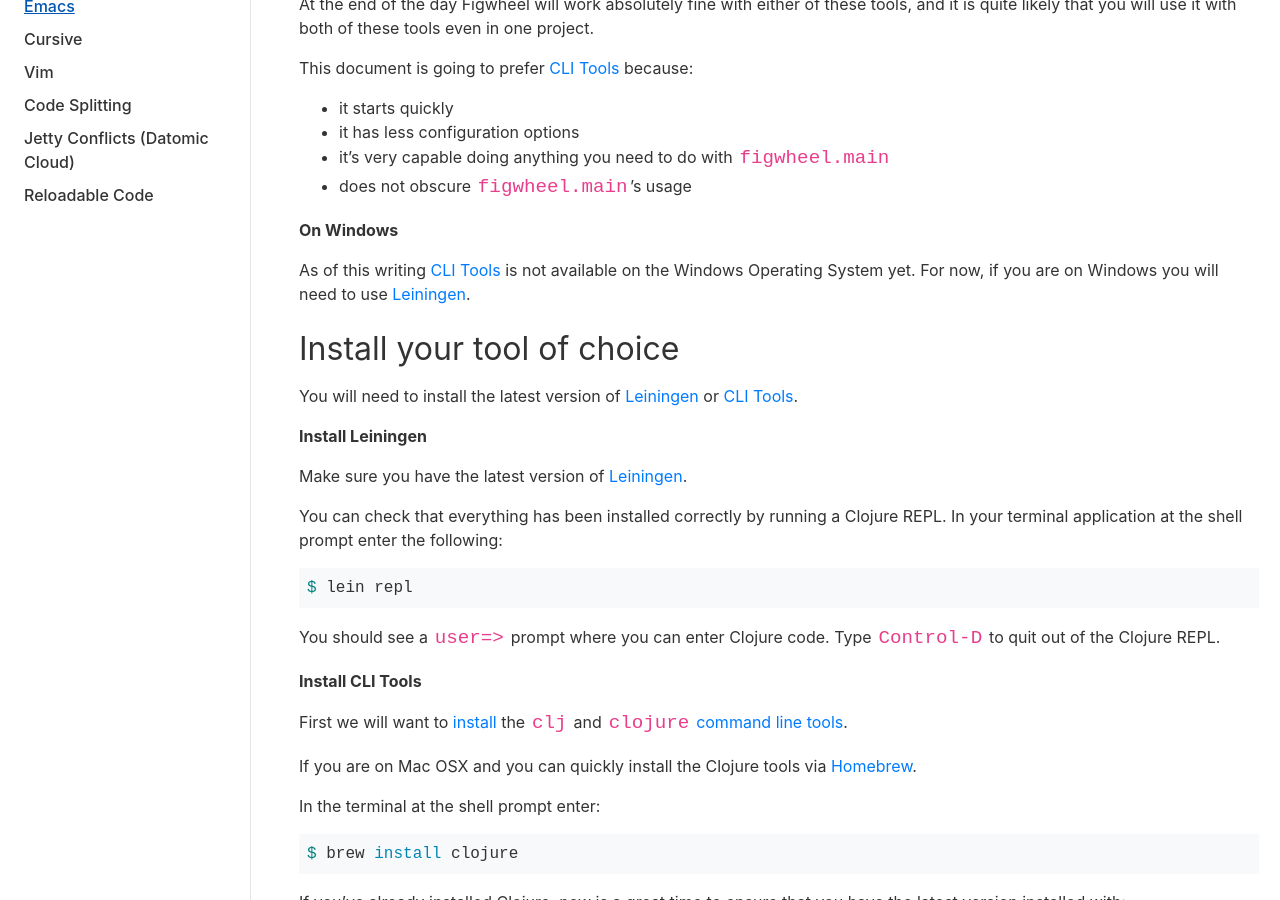
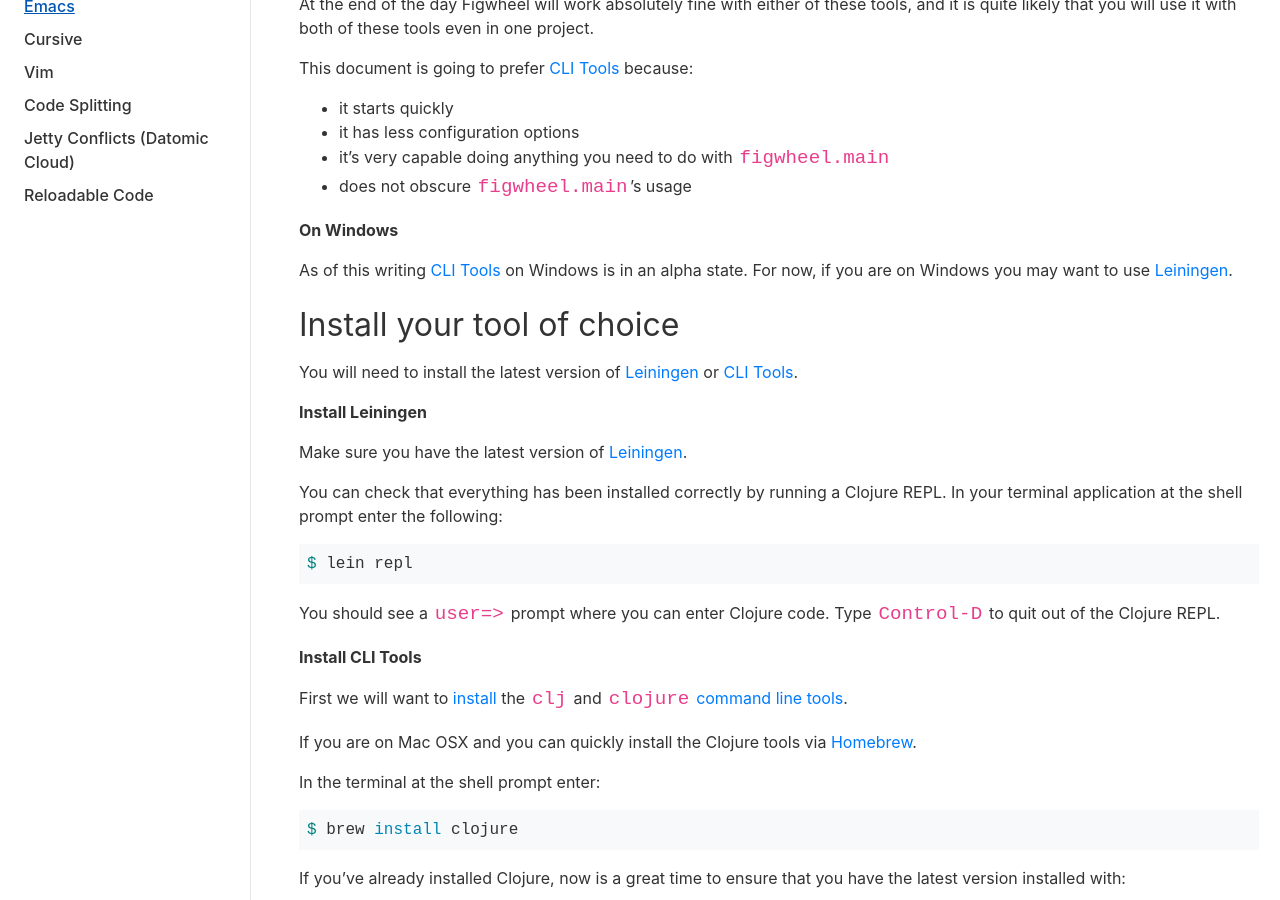
Before and after one commit to bhauman/figwheel-main, a Jekyll site: the page built from docs/docs/installation.md, in a window 1280 px wide and 900 px high, scrolled down 862 px. Built offline with Jekyll 4.4.1, drawn with Linux system fonts in a browser that asks for light colours.

Commit message:
Change note about CLI Tools on Windows (#229)
The CLI Tools are available on Windows now in an alpha state. I've used the CLI Tools on Windows for the Figwheel tutorial and it's been working fine. Since it's currently in an alpha state I don't know if you want to remove the section "On Windows" or just change it to something like I did.

```diff
--- a/docs/docs/installation.md
+++ b/docs/docs/installation.md
@@ -60,9 +60,7 @@
 
 **On Windows**
 
-As of this writing [CLI Tools][cli-tools] is not available on the
-Windows Operating System yet. For now, if you are on Windows you will
-need to use [Leiningen][lein].
+As of this writing [CLI Tools][cli-tools] on Windows is in an alpha state. For now, if you are on Windows you may want to use [Leiningen][lein].
 
 ## Install your tool of choice
 
```
